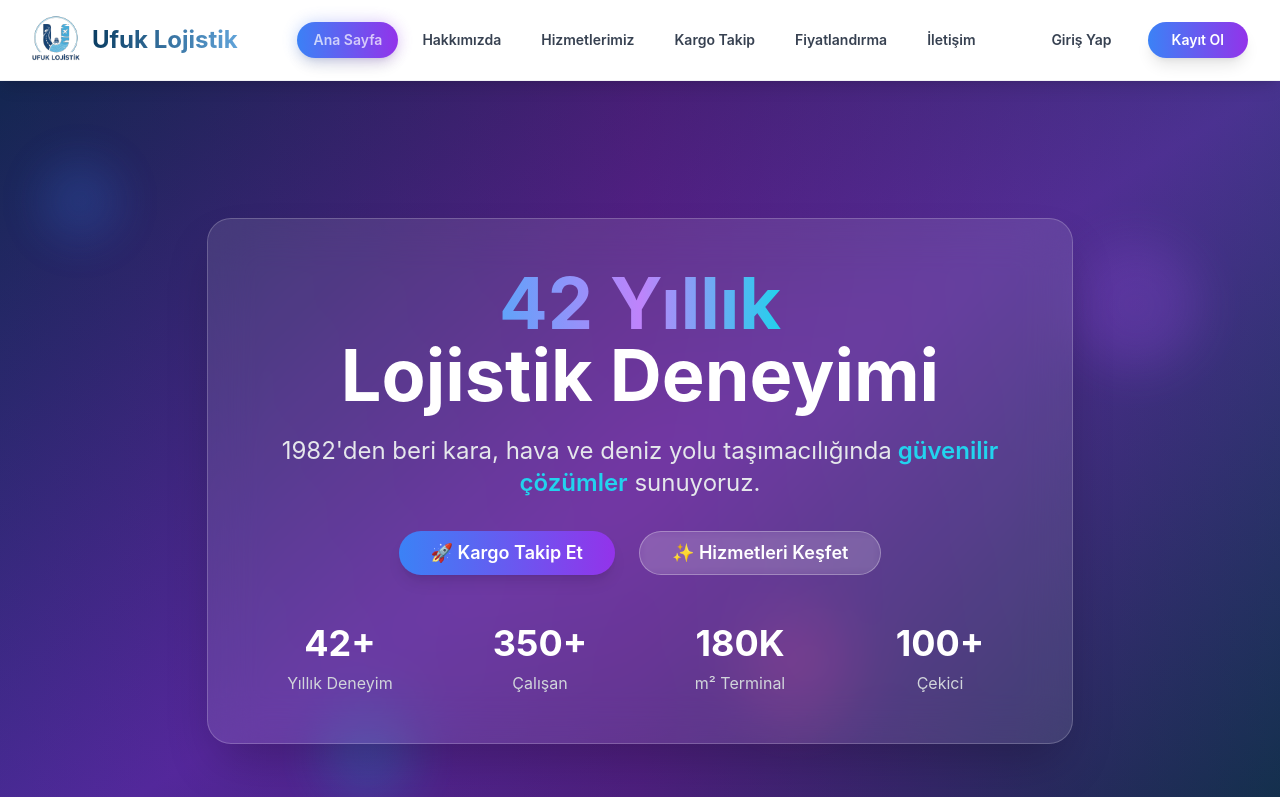
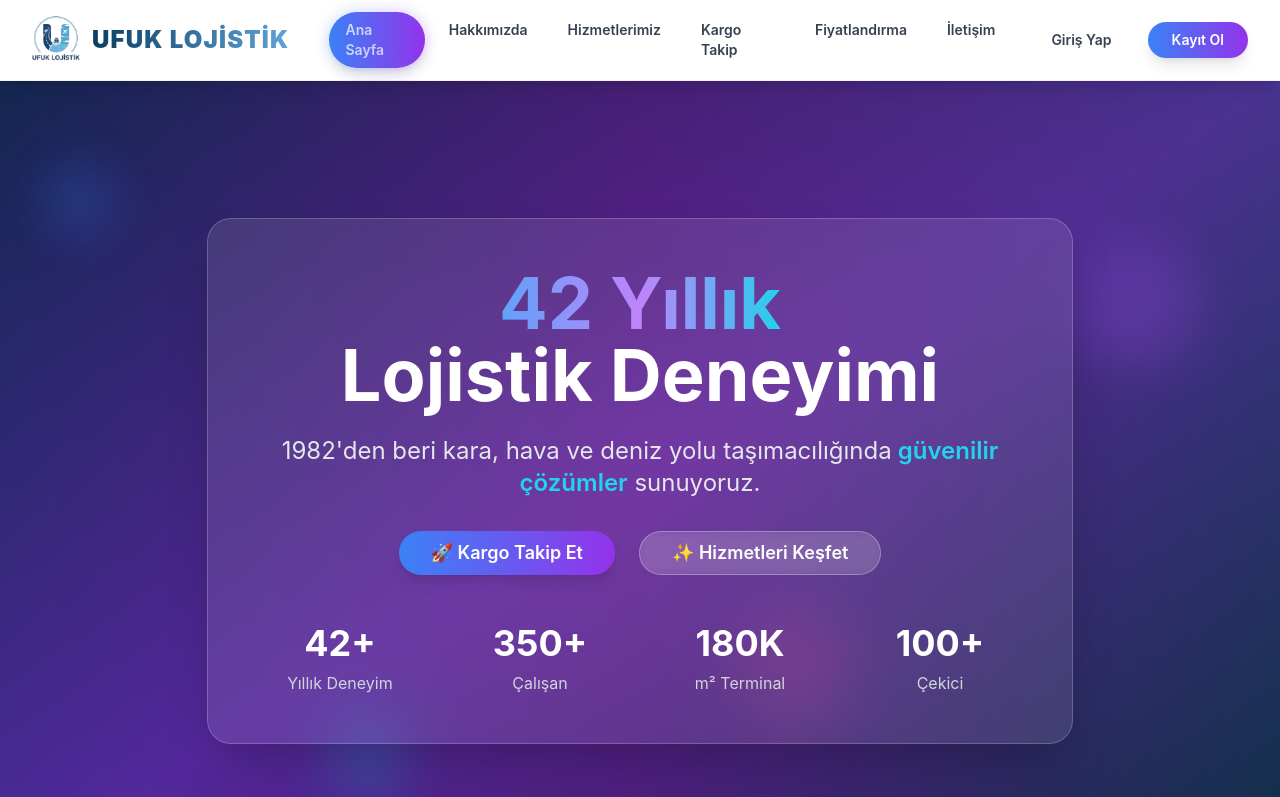
Before and after one commit to kyetim/ufuk-logistic-clean, a React (Vite) app: page / in a window 1280 px wide. Shown: the top 797 px of the page. Built offline with nearby package versions, Linux system fonts and the light colour scheme.

Commit message:
feat: Update brand name styling in navigation - Navigation'da marka adı stilini güncelle

```diff
--- a/src/components/layout/navigation.tsx
+++ b/src/components/layout/navigation.tsx
@@ -30,8 +30,8 @@ export function Navigation({ className }: NavigationProps) {
                 alt="Ufuk Lojistik Logo"
                 className="w-12 h-12 group-hover:scale-105 transition-all duration-300"
               />
-              <span className="ml-3 text-2xl font-bold bg-gradient-to-r from-primary-600 to-secondary-500 bg-clip-text text-transparent">
-                Ufuk Lojistik
+              <span className="ml-3 text-2xl font-black tracking-wider bg-gradient-to-r from-primary-600 to-secondary-500 bg-clip-text text-transparent uppercase">
+                UFUK LOJİSTİK
               </span>
             </Link>
           </div>
```
Also changed, not shown: src/components/layout/footer.tsx (line endings or trailing spaces), src/pages/about.tsx (indentation only).
